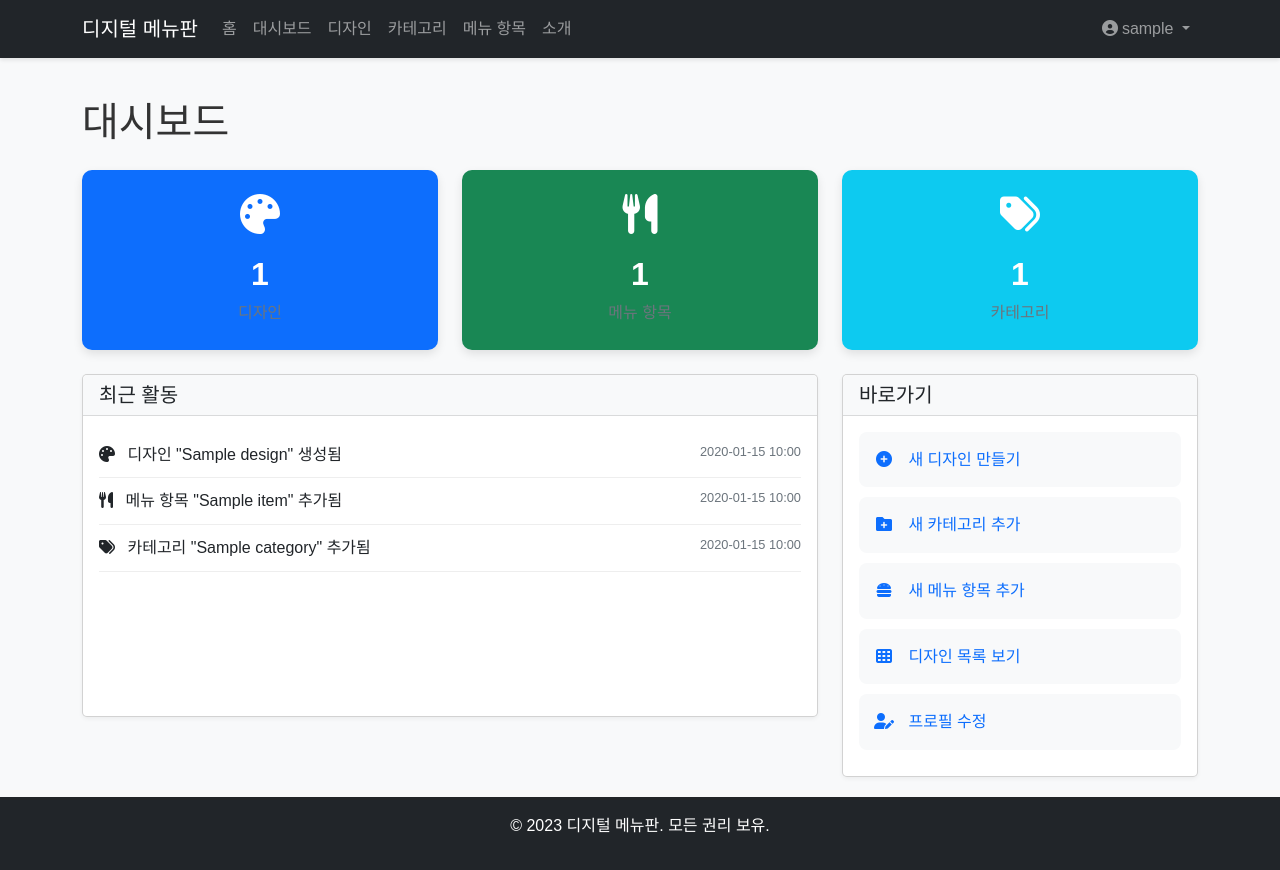
After one commit to mkdata95/menuboard, a Flask app: page /dashboard in a window 1280 px wide. The commit adds this page. Run offline with Flask 3, Linux system fonts and the light colour scheme; a user stored in the database is signed in; tables that the repository leaves empty hold one stand-in row (values such as "Sample post").

Commit message:
홈화면과 대시보드까지완료

```diff
--- a/python_menu_board/app/routes/main.py
+++ b/python_menu_board/app/routes/main.py
@@ -19,24 +19,56 @@ def index():
 def dashboard():
     """대시보드 페이지"""
     # 현재 사용자의 디자인 수
-    user_designs_count = Design.query.filter_by(user_id=current_user.id).count()
+    design_count = Design.query.filter_by(user_id=current_user.id).count()
 
     # 메뉴 카테고리 수
-    categories_count = Category.query.count()
+    category_count = Category.query.count()
 
     # 메뉴 아이템 수
-    menu_items_count = MenuItem.query.count()
+    menu_count = MenuItem.query.count()
 
-    # 최근 디자인 5개
+    # 최근 활동 데이터 생성 (실제로는 DB에서 가져와야 하지만 예시로 생성)
+    # 실제 구현에서는 Activity 모델을 만들어 활동 로그를 저장하고 불러오는 것이 좋습니다
+    activities = []
+
+    # 최근 디자인 활동 추가
     recent_designs = Design.query.filter_by(user_id=current_user.id) \
-        .order_by(Design.created_at.desc()).limit(5).all()
+        .order_by(Design.created_at.desc()).limit(3).all()
+
+    for design in recent_designs:
+        activities.append({
+            'icon': 'fa-palette',
+            'description': f'디자인 "{design.name}" 생성됨',
+            'time': design.created_at.strftime('%Y-%m-%d %H:%M')
+        })
+
+    # 최근 메뉴 아이템 활동 추가
+    recent_items = MenuItem.query.order_by(MenuItem.created_at.desc()).limit(3).all()
+    for item in recent_items:
+        activities.append({
+            'icon': 'fa-utensils',
+            'description': f'메뉴 항목 "{item.name}" 추가됨',
+            'time': item.created_at.strftime('%Y-%m-%d %H:%M') if hasattr(item, 'created_at') and item.created_at else 'N/A'
+        })
+
+    # 최근 카테고리 활동 추가
+    recent_categories = Category.query.order_by(Category.id.desc()).limit(3).all()
+    for category in recent_categories:
+        activities.append({
+            'icon': 'fa-tags',
+            'description': f'카테고리 "{category.name}" 추가됨',
+            'time': category.created_at.strftime('%Y-%m-%d %H:%M') if hasattr(category, 'created_at') and category.created_at else 'N/A'
+        })
+
+    # 활동 시간순으로 정렬
+    activities.sort(key=lambda x: x['time'], reverse=True)
 
     return render_template(
         'dashboard.html',
-        user_designs_count=user_designs_count,
-        categories_count=categories_count,
-        menu_items_count=menu_items_count,
-        recent_designs=recent_designs
+        design_count=design_count,
+        category_count=category_count,
+        menu_count=menu_count,
+        activities=activities
     )
 
 @main_bp.route('/about')
--- a/python_menu_board/app/static/css/style.css
+++ b/python_menu_board/app/static/css/style.css
@@ -4,10 +4,17 @@ body {
     line-height: 1.6;
     color: #333;
     background-color: #f8f9fa;
+    min-height: 100vh;
+    display: flex;
+    flex-direction: column;
 }
 
 .navbar {
     box-shadow: 0 2px 4px rgba(0, 0, 0, 0.1);
+}
+
+.container.mt-4 {
+    flex: 1;
 }
 
 .card {
@@ -49,6 +56,7 @@ body {
 
 /* 푸터 */
 footer {
-    margin-top: 50px;
+    margin-top: auto;
     padding: 20px 0;
+    width: 100%;
 }
--- a/python_menu_board/app/templates/base.html
+++ b/python_menu_board/app/templates/base.html
@@ -88,7 +88,7 @@
     </div>
 
     <!-- 푸터 -->
-    <footer class="bg-dark text-white mt-5 py-3">
+    <footer class="bg-dark text-white py-3">
         <div class="container text-center">
             <p>&copy; 2023 디지털 메뉴판. 모든 권리 보유.</p>
         </div>
--- /dev/null
+++ b/python_menu_board/app/templates/dashboard.html
@@ -0,0 +1,158 @@
+{% extends 'base.html' %}
+
+{% block title %}대시보드{% endblock %}
+
+{% block styles %}
+<style>
+    .dashboard-card {
+        border-radius: 10px;
+        box-shadow: 0 4px 10px rgba(0, 0, 0, 0.1);
+        transition: transform 0.2s;
+        height: 100%;
+    }
+
+    .dashboard-card:hover {
+        transform: translateY(-5px);
+    }
+
+    .dashboard-icon {
+        font-size: 2.5rem;
+        margin-bottom: 15px;
+    }
+
+    .dashboard-count {
+        font-size: 2rem;
+        font-weight: bold;
+    }
+
+    .dashboard-title {
+        font-size: 1rem;
+        color: #6c757d;
+    }
+
+    .quick-link {
+        text-decoration: none;
+        display: block;
+        padding: 15px;
+        border-radius: 8px;
+        background-color: #f8f9fa;
+        margin-bottom: 10px;
+        transition: background-color 0.2s;
+    }
+
+    .quick-link:hover {
+        background-color: #e9ecef;
+    }
+
+    .quick-link i {
+        margin-right: 10px;
+        width: 20px;
+        text-align: center;
+    }
+
+    .recent-activity {
+        height: 300px;
+        overflow-y: auto;
+    }
+
+    .activity-item {
+        padding: 10px 0;
+        border-bottom: 1px solid #eee;
+    }
+
+    .activity-time {
+        font-size: 0.8rem;
+        color: #6c757d;
+    }
+</style>
+{% endblock %}
+
+{% block content %}
+<h1 class="mb-4">대시보드</h1>
+
+<div class="row g-4 mb-4">
+    <!-- 통계 카드: 디자인 수 -->
+    <div class="col-md-4">
+        <div class="dashboard-card bg-primary text-white p-4 text-center">
+            <i class="fas fa-palette dashboard-icon"></i>
+            <div class="dashboard-count">{{ design_count|default(0) }}</div>
+            <div class="dashboard-title">디자인</div>
+        </div>
+    </div>
+
+    <!-- 통계 카드: 메뉴 항목 수 -->
+    <div class="col-md-4">
+        <div class="dashboard-card bg-success text-white p-4 text-center">
+            <i class="fas fa-utensils dashboard-icon"></i>
+            <div class="dashboard-count">{{ menu_count|default(0) }}</div>
+            <div class="dashboard-title">메뉴 항목</div>
+        </div>
+    </div>
+
+    <!-- 통계 카드: 카테고리 수 -->
+    <div class="col-md-4">
+        <div class="dashboard-card bg-info text-white p-4 text-center">
+            <i class="fas fa-tags dashboard-icon"></i>
+            <div class="dashboard-count">{{ category_count|default(0) }}</div>
+            <div class="dashboard-title">카테고리</div>
+        </div>
+    </div>
+</div>
+
+<div class="row g-4">
+    <!-- 최근 활동 -->
+    <div class="col-md-8">
+        <div class="card">
+            <div class="card-header d-flex justify-content-between align-items-center">
+                <h5 class="mb-0">최근 활동</h5>
+            </div>
+            <div class="card-body recent-activity">
+                {% if activities %}
+                    {% for activity in activities %}
+                    <div class="activity-item">
+                        <div class="d-flex justify-content-between">
+                            <div>
+                                <i class="fas {{ activity.icon }} me-2"></i>
+                                {{ activity.description }}
+                            </div>
+                            <span class="activity-time">{{ activity.time }}</span>
+                        </div>
+                    </div>
+                    {% endfor %}
+                {% else %}
+                    <div class="text-center py-5">
+                        <i class="fas fa-info-circle mb-3" style="font-size: 2rem; color: #adb5bd;"></i>
+                        <p class="text-muted">최근 활동이 없습니다.</p>
+                    </div>
+                {% endif %}
+            </div>
+        </div>
+    </div>
+
+    <!-- 빠른 링크 -->
+    <div class="col-md-4">
+        <div class="card">
+            <div class="card-header">
+                <h5 class="mb-0">바로가기</h5>
+            </div>
+            <div class="card-body">
+                <a href="{{ url_for('design.create') }}" class="quick-link">
+                    <i class="fas fa-plus-circle"></i> 새 디자인 만들기
+                </a>
+                <a href="{{ url_for('menu.create_category') }}" class="quick-link">
+                    <i class="fas fa-folder-plus"></i> 새 카테고리 추가
+                </a>
+                <a href="{{ url_for('menu.create_item') }}" class="quick-link">
+                    <i class="fas fa-hamburger"></i> 새 메뉴 항목 추가
+                </a>
+                <a href="{{ url_for('design.index') }}" class="quick-link">
+                    <i class="fas fa-th"></i> 디자인 목록 보기
+                </a>
+                <a href="{{ url_for('auth.profile') }}" class="quick-link">
+                    <i class="fas fa-user-edit"></i> 프로필 수정
+                </a>
+            </div>
+        </div>
+    </div>
+</div>
+{% endblock %}
```
Also changed, not shown: python_menu_board/app/templates/designs/index.html (added, +149 -0 lines).
